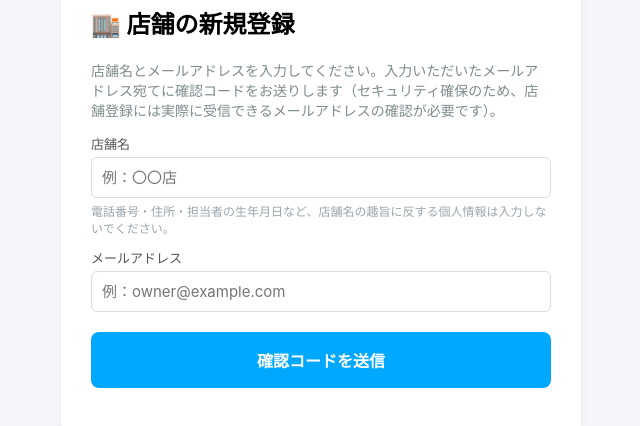
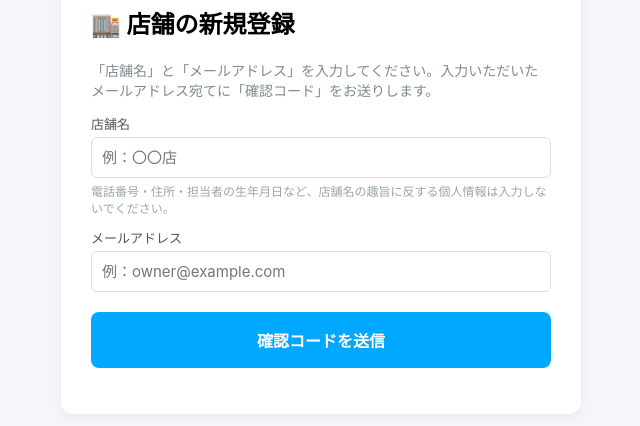
Before and after one commit to makuro3688/-shift-help-notify-app-, a website: page public/signup.html in a window 1280 px wide. Shown: the part 116-542 px from the top of the page, without its empty margins (319-959 px from the left). Drawn offline with Linux system fonts and the light colour scheme.

Commit message:
Update signup.html

```diff
--- a/public/signup.html
+++ b/public/signup.html
@@ -37,7 +37,7 @@
   <h2>🏬 店舗の新規登録</h2>
 
   <div id="formArea">
-    <p style="color:#7f8c8d; font-size:14px;">店舗名とメールアドレスを入力してください。入力いただいたメールアドレス宛てに確認コードをお送りします（セキュリティ確保のため、店舗登録には実際に受信できるメールアドレスの確認が必要です）。</p>
+    <p style="color:#7f8c8d; font-size:14px;">「店舗名」と「メールアドレス」を入力してください。入力いただいたメールアドレス宛てに「確認コード」をお送りします。</p>
     <label>店舗名</label>
     <input id="storeName" placeholder="例：〇〇店" maxlength="50">
     <p class="hint">電話番号・住所・担当者の生年月日など、店舗名の趣旨に反する個人情報は入力しないでください。</p>
```
